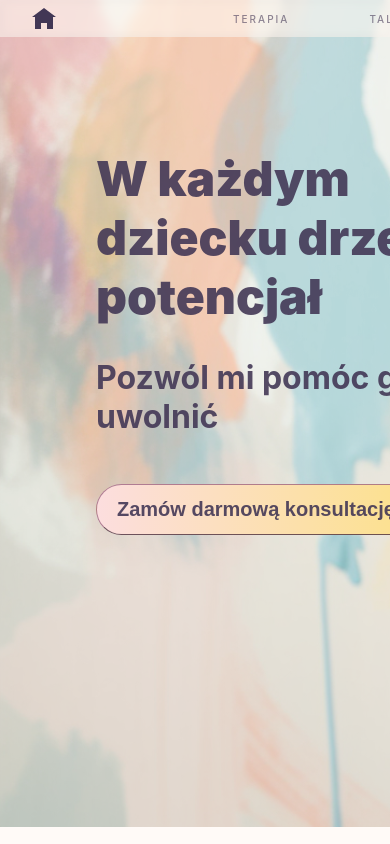
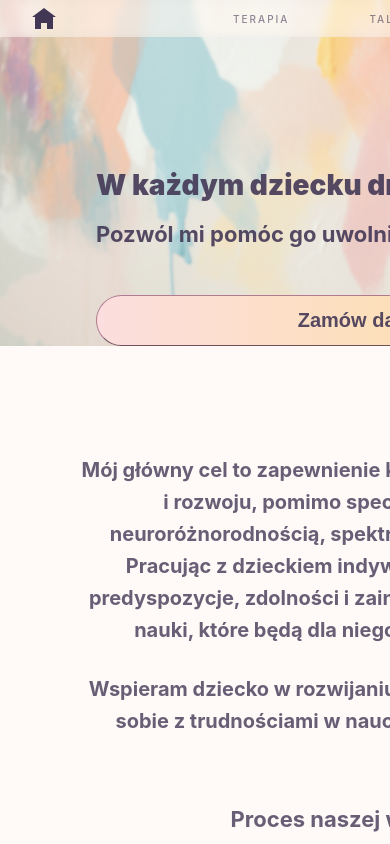
Before and after one commit to AleksandraZosia/mum, a Next.js app: page / in a window 390 px wide. Shown: the top 844 px of the page. Built offline with nearby package versions, Linux system fonts and the light colour scheme.

Commit message:
Sets proper font-sizes for mobile

```diff
--- a/pages/index.js
+++ b/pages/index.js
@@ -27,9 +27,12 @@ export default function Home() {
             <Nav />
           </div>
           <div className={styles.header}>
-            <h1>W każdym dziecku drzemie potencjał</h1>
-            <h2>Pozwól mi pomóc go uwolnić</h2>
-            <Button text={"Zamów darmową konsultację >>"} />
+            <div>
+              {" "}
+              <h1>W każdym dziecku drzemie potencjał</h1>
+              <h2>Pozwól mi pomóc go uwolnić</h2>
+            </div>
+            <Button text={"Zamów darmową konsultację >>"} id={styles.button} />
           </div>
         </div>
         <section className={styles.second} id="therapy">
--- a/styles/Button.module.css
+++ b/styles/Button.module.css
@@ -18,3 +18,9 @@
   border-color: transparent;
   cursor: pointer;
 }
+@media (max-width: 420px) {
+  .button {
+    width: 90%;
+    /* position: relative; */
+  }
+}
--- a/styles/Home.module.css
+++ b/styles/Home.module.css
@@ -5,11 +5,11 @@
 .main {
   min-height: 100vh;
   padding: 0;
+  background-color: #fffaf7;
 }
 
 .first {
   height: 98vh;
-  max-width: 100%;
   background-image: url("../public/background.svg") !important;
   background-repeat: no-repeat;
   background-size: cover;
@@ -151,12 +151,35 @@
 .therapy .talents .header .proccess .about {
   width: 95%;
 }
-@media (max-width: 400px) {
+@media (max-width: 420px) {
   #reading_child {
     display: none;
+  }
+  .first {
+    background-position: 30%;
+    height: 100%;
   }
   .about {
     flex-direction: column;
     align-items: center;
   }
+  .header {
+    width: 90%;
+    height: 80%;
+    display: flex;
+    flex-direction: column;
+    justify-content: space-between;
+  }
+  .header h1 {
+    font-size: 28px;
+  }
+  .main h2 {
+    font-size: 22px;
+  }
+  .main p {
+    font-size: 18px;
+  }
+  .therapy .talents .header .proccess .about {
+    width: 100%;
+  }
 }
--- a/styles/Steps.module.css
+++ b/styles/Steps.module.css
@@ -14,7 +14,7 @@
   line-height: 39px;
 }
 
-@media (max-width: 400px) {
+@media (max-width: 420px) {
   .steps {
     flex-direction: column;
   }
```
